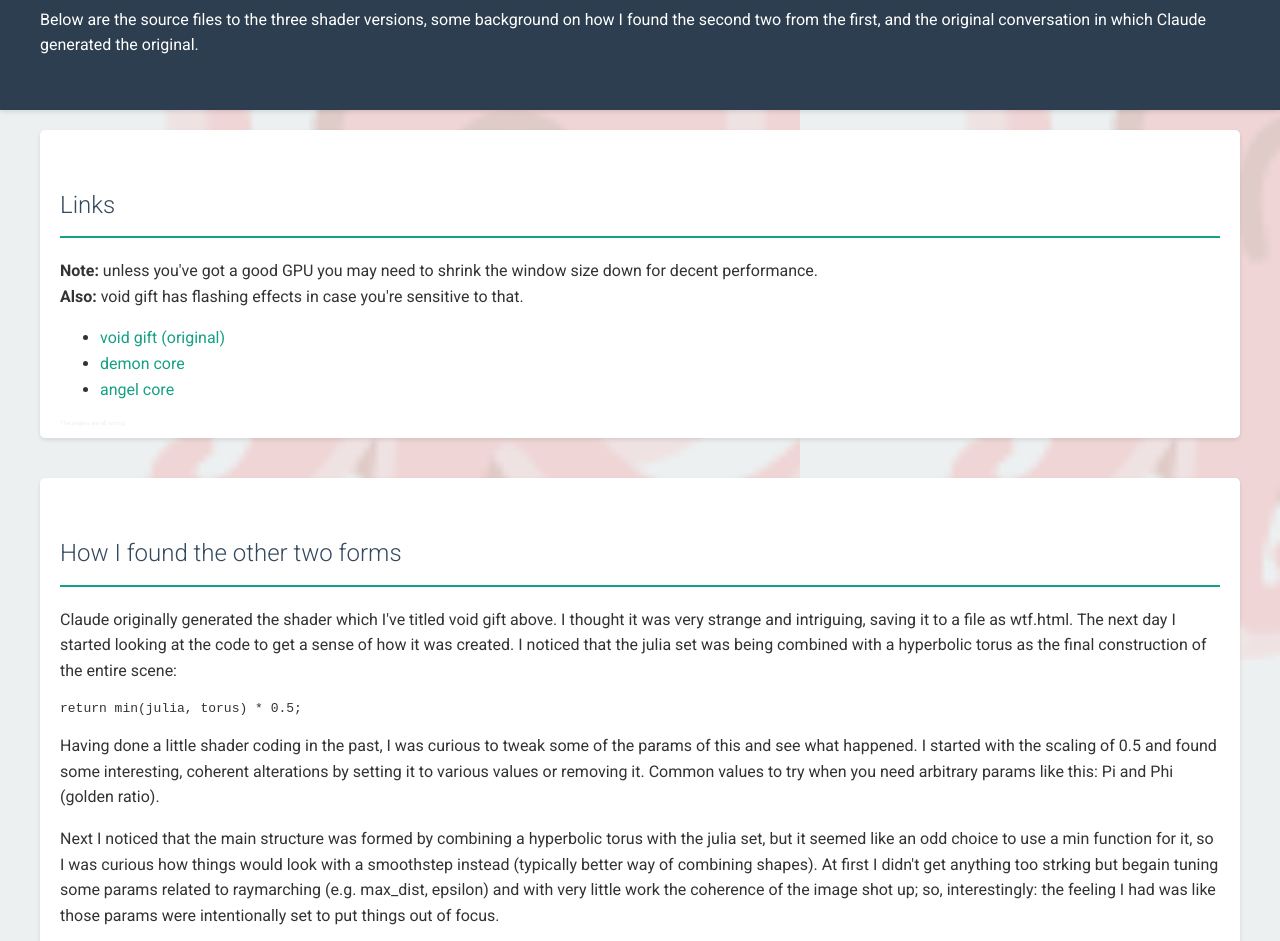
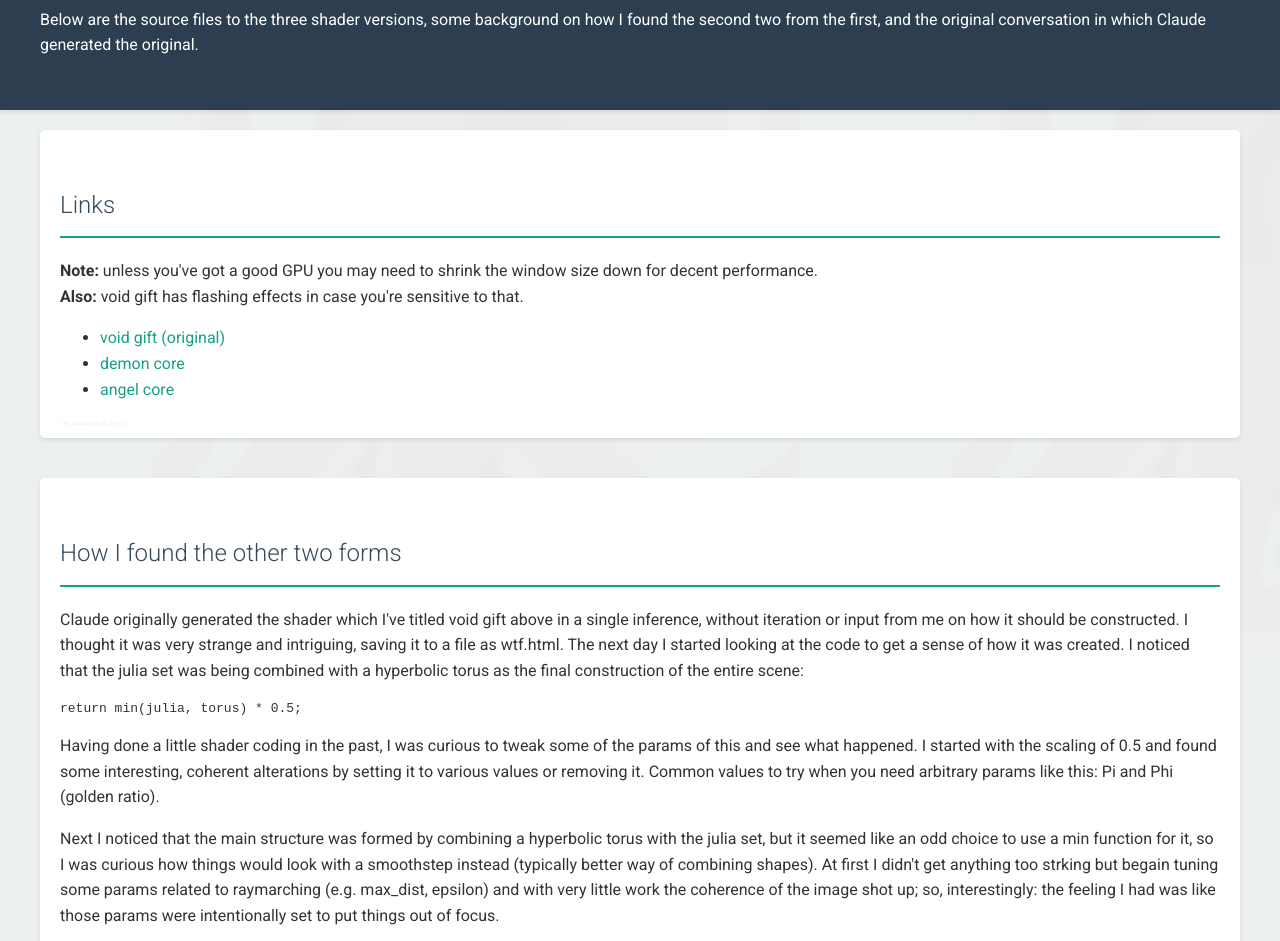
Before and after one commit to westoncb/3d-gen-experiments, a plain HTML site: page index.html in a window 1280 px wide. Shown: the part 140-1081 px from the top of the page. Drawn offline with Linux system fonts and the light colour scheme.

Commit message:
Update index.html

```diff
--- a/index.html
+++ b/index.html
@@ -200,7 +200,7 @@
 
         <section class="section">
             <h2>How I found the other two forms</h2>
-            <p>Claude originally generated the shader which I've titled void gift above. I thought it was very strange and intriguing, saving it to a file as wtf.html. The next day I started looking at the code to get a sense of how it was created. I noticed that the julia set was being combined with a hyperbolic torus as the final construction of the entire scene:<br>
+            <p>Claude originally generated the shader which I've titled void gift above in a single inference, without iteration or input from me on how it should be constructed. I thought it was very strange and intriguing, saving it to a file as wtf.html. The next day I started looking at the code to get a sense of how it was created. I noticed that the julia set was being combined with a hyperbolic torus as the final construction of the entire scene:<br>
             <pre>return min(julia, torus) * 0.5;</pre>
             Having done a little shader coding in the past, I was curious to tweak some of the params of this and see what happened. I started with the scaling of 0.5 and found some interesting, coherent alterations by setting it to various values or removing it. Common values to try when you need arbitrary params like this: Pi and Phi (golden ratio).</p>
             <p>Next I noticed that the main structure was formed by combining a hyperbolic torus with the julia set, but it seemed like an odd choice to use a min function for it, so I was curious how things would look with a smoothstep instead (typically better way of combining shapes). At first I didn't get anything too strking but begain tuning some params related to raymarching (e.g. max_dist, epsilon) and with very little work the coherence of the image shot up; so, interestingly: the feeling I had was like those params were intentionally set to put things out of focus.</p>
```
